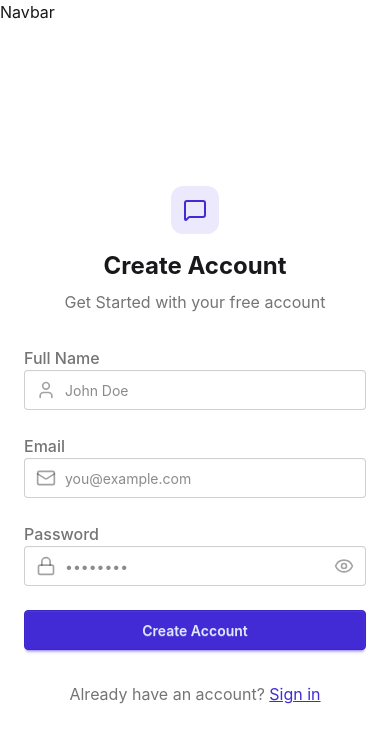
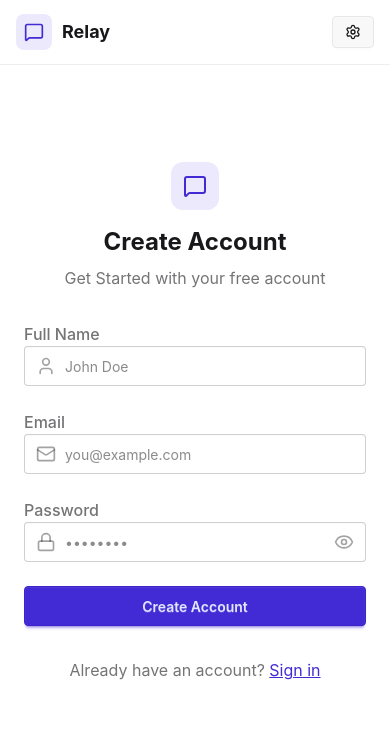
Before and after one commit to PaulEmmanuel8888/Relay, a React (Vite) app in the folder frontend/: page /signup in a window 390 px wide. Shown: the top 742 px of the page. Built offline with nearby package versions, Linux system fonts and the light colour scheme; no server answers.

Commit message:
Update Navbar component with dynamic rendering

```diff
--- a/frontend/src/components/Navbar.jsx
+++ b/frontend/src/components/Navbar.jsx
@@ -1,5 +1,59 @@
+import { useAuthStore } from "../store/useAuthStore";
+import { Link } from "react-router-dom";
+
+import { LogOut, MessageSquare, Settings, User } from "lucide-react";
 const Navbar = () => {
-  return <div>Navbar</div>;
+  const { authUser, logout } = useAuthStore();
+
+  return (
+    <header
+      className="border-b border-base-300 fixed w-full top-0 z-40
+    backdrop-blur-lg bg-base-100/80"
+    >
+      <div className="container mx-auto px-4 h-16">
+        <div className="flex items-center h-full justify-between">
+          <div className="flex items-center gap-8">
+            <Link
+              to="/"
+              className="flex items-center gap-2.5 hover:opacity-80 transition-all"
+            >
+              <div className="size-9 rounded-lg bg-primary/10 flex items-center justify-center">
+                <MessageSquare className="w-5 h-5 text-primary" />
+              </div>
+              <h1 className="text-lg font-bold">Relay</h1>
+            </Link>
+          </div>
+          <div className="flex items-center gap-2">
+            <Link
+              to={"/settings"}
+              className={`
+              btn btn-sm gap-2 transition-colors
+
+              `}
+            >
+              <Settings className="w-4 h-4" />
+              <span className="hidden sm:inline">Settings</span>
+            </Link>
+
+            {/* Only show for authenticated users */}
+            {authUser && (
+              <>
+                <Link to={"/profile"} className={`btn btn-sm gap-2`}>
+                  <User className="size-5" />
+                  <span className="hidden sm:inline">Profile</span>
+                </Link>
+
+                <button className="flex gap-2 items-center" onClick={logout}>
+                  <LogOut className="size-5" />
+                  <span className="hidden sm:inline">Logout</span>
+                </button>
+              </>
+            )}
+          </div>
+        </div>
+      </div>
+    </header>
+  );
 };
 
 export default Navbar;
--- a/frontend/src/store/useAuthStore.js
+++ b/frontend/src/store/useAuthStore.js
@@ -32,4 +32,13 @@
       set({ isSigningUp: false });
     }
   },
+  logout: async () => {
+    try {
+      await axiosInstance.post("/auth/logout");
+      set({ authUser: null });
+      toast.success("Logged out successfully.");
+    } catch (error) {
+      toast.error(error.response.data.message);
+    }
+  },
 }));
```
